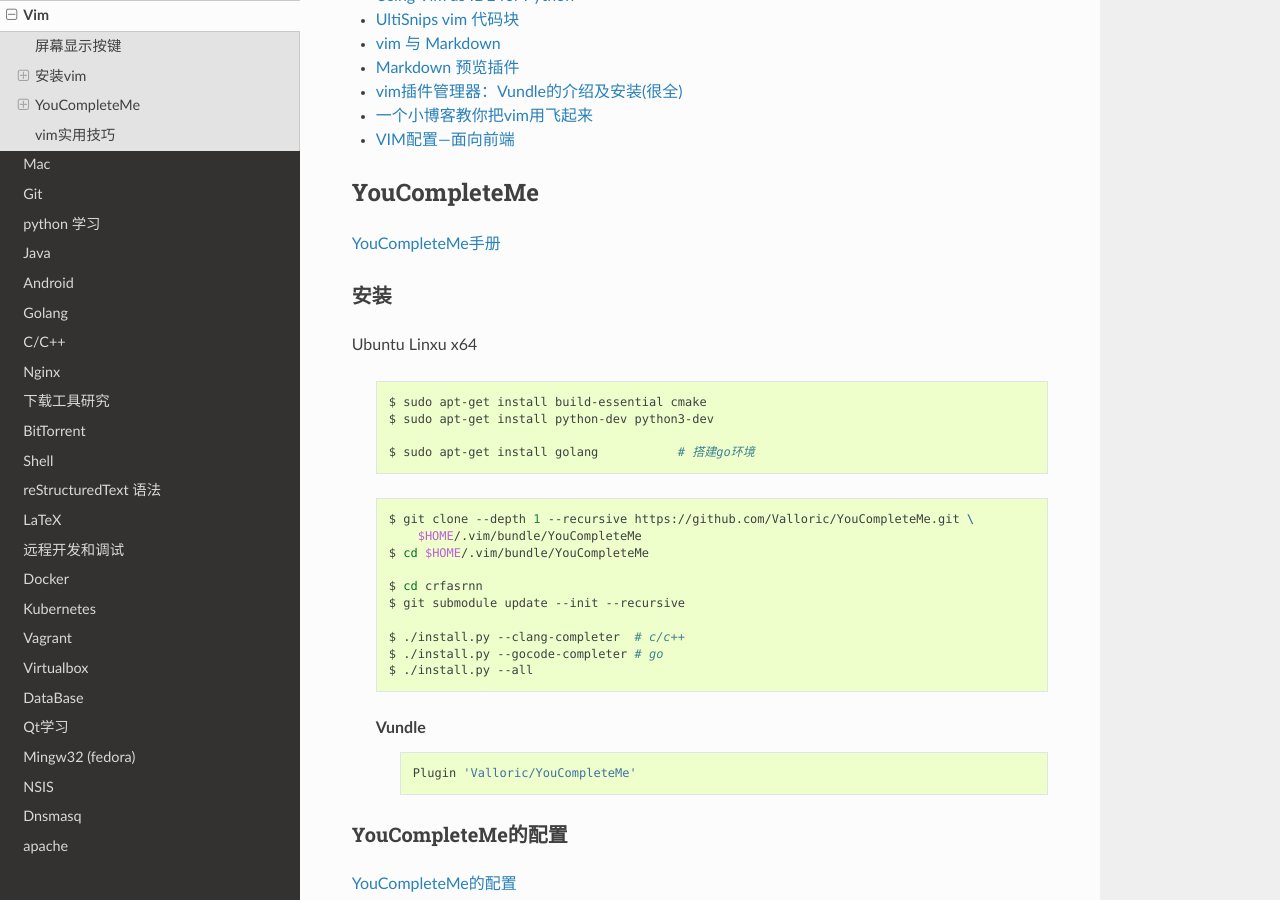
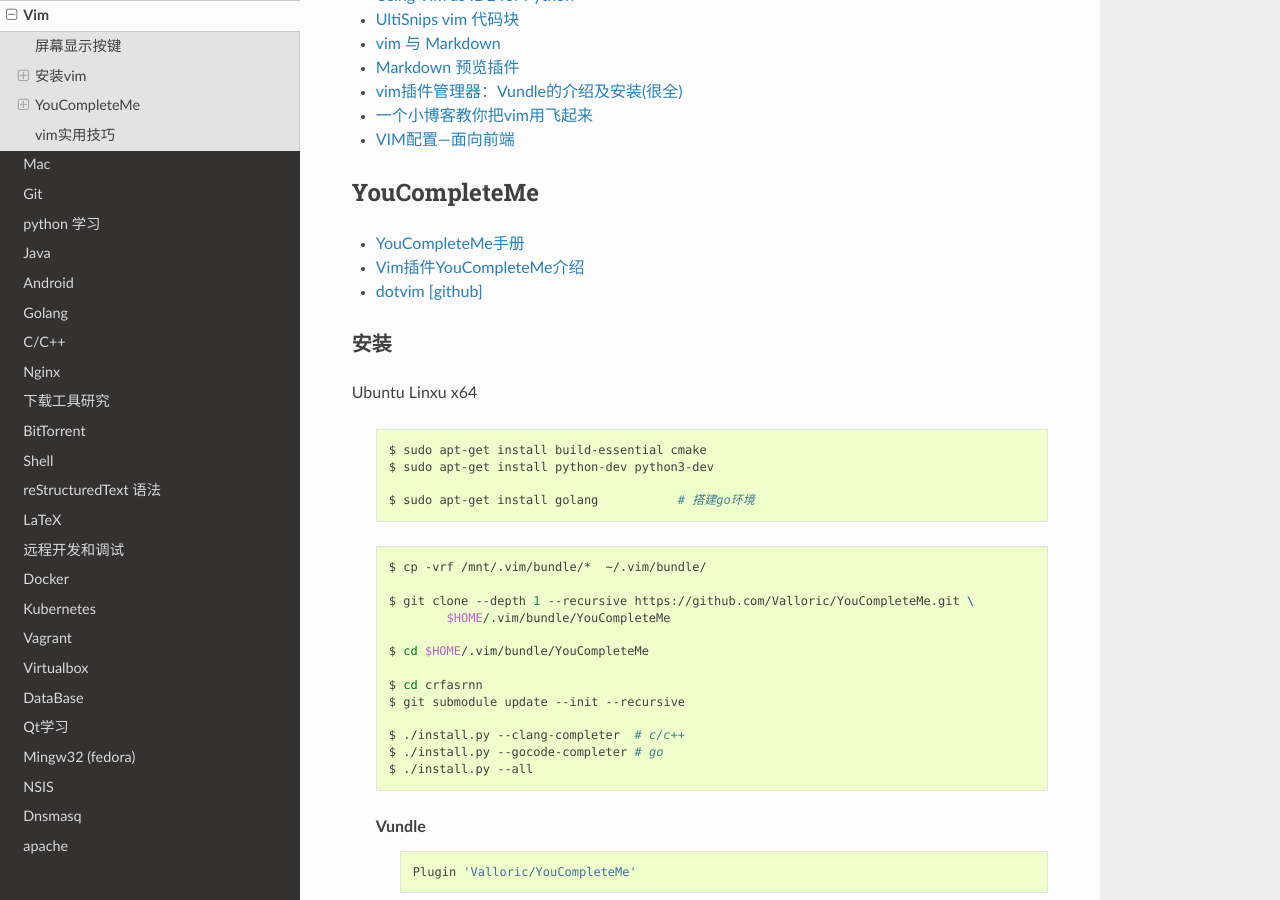
Before and after one commit to my-rds-store/my_space, a Sphinx documentation site: the page built from source/vim/vim.rst, in a window 1280 px wide and 900 px high, scrolled down 859 px. Built offline with Sphinx 7.4.7 and the Read the Docs theme 2.0.0, drawn with Linux system fonts in a browser that asks for light colours.

Commit message:
update ...

```diff
--- a/source/vim/vim.rst
+++ b/source/vim/vim.rst
@@ -57,9 +57,10 @@
 YouCompleteMe
 ************************
 
+* `YouCompleteMe手册 <http://valloric.github.io/YouCompleteMe/#ubuntu-linux-x64>`_
+* `Vim插件YouCompleteMe介绍 <http://www.vitah.net/posts/15cf7230/>`_
 
-`YouCompleteMe手册 <http://valloric.github.io/YouCompleteMe/#ubuntu-linux-x64>`_
-
+* `dotvim [github] <https://github.com/Jiangxumin/dotvim/blob/master/README.md>`_
 
 安装
 -------------------
@@ -73,11 +74,13 @@
 
         $ sudo apt-get install golang           # 搭建go环境
 
-
     .. code-block:: sh
 
+        $ cp -vrf /mnt/.vim/bundle/*  ~/.vim/bundle/
+
         $ git clone --depth 1 --recursive https://github.com/Valloric/YouCompleteMe.git \
-            $HOME/.vim/bundle/YouCompleteMe
+                $HOME/.vim/bundle/YouCompleteMe
+
         $ cd $HOME/.vim/bundle/YouCompleteMe
 
         $ cd crfasrnn
@@ -87,11 +90,11 @@
         $ ./install.py --gocode-completer # go
         $ ./install.py --all
 
-
     Vundle
         .. code-block:: sh
 
             Plugin 'Valloric/YouCompleteMe'
+
 
 YouCompleteMe的配置
 -------------------
```
